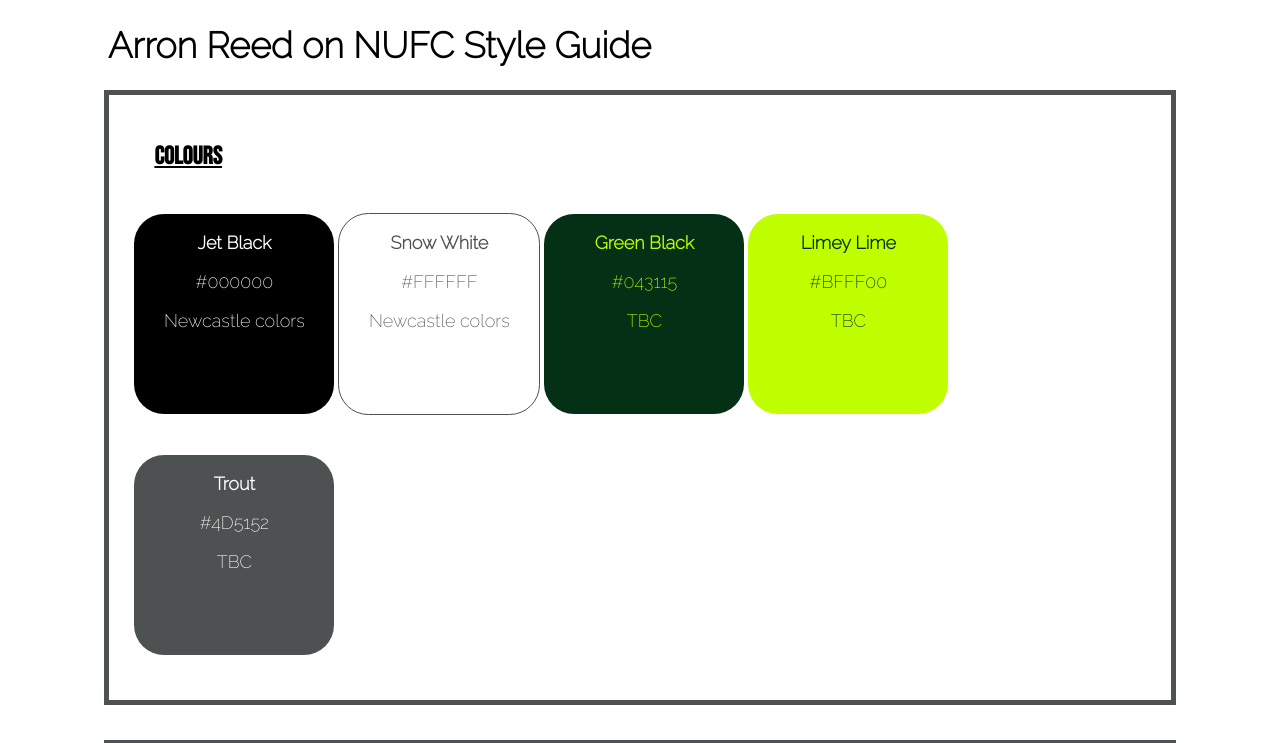
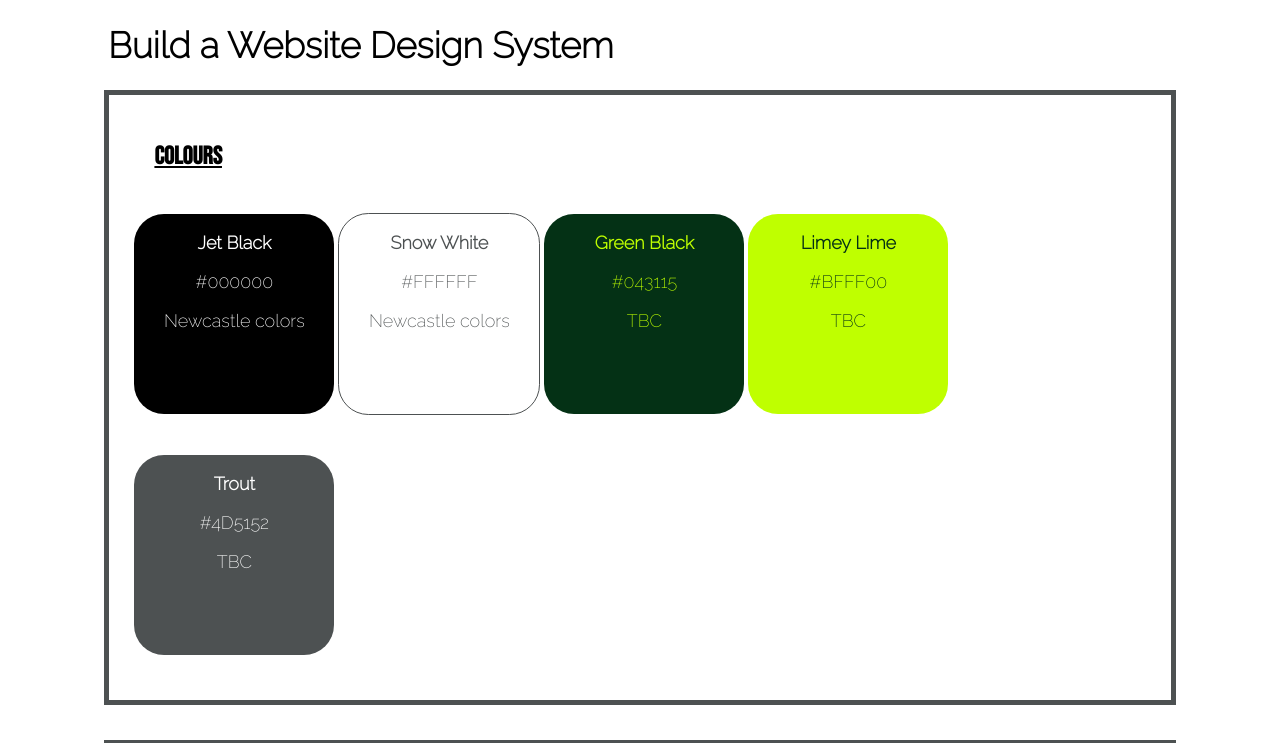
Before and after one commit to yutarohK/yutarohk.github.io, a plain HTML site: page index.html in a window 1280 px wide. Shown: the top 743 px of the page. Drawn offline with Linux system fonts and the light colour scheme.

Commit message:
Update index.html

```diff
--- a/index.html
+++ b/index.html
@@ -1,15 +1,15 @@
 <!DOCTYPE html>
 <html>
    <head>
-        <link rel="stylesheet" href="styles.css">
         <link rel="preconnect" href="https://fonts.googleapis.com">
         <link rel="preconnect" href="https://fonts.gstatic.com" crossorigin>
         <link href="https://fonts.googleapis.com/css2?family=Bebas+Neue&family=Raleway:wght@200&display=swap" rel="stylesheet">
+        <link rel="stylesheet" href="styles.css">
         <title>Style Guide</title>
    </head>
    <body>
 
-      <h1>Arron Reed on NUFC Style Guide</h1>
+      <h1>Build a Website Design System</h1>
 
       <!--colours section-->
       <div class="container">
```
